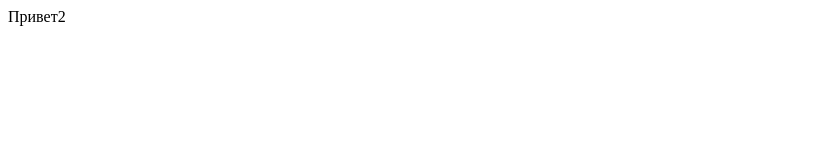
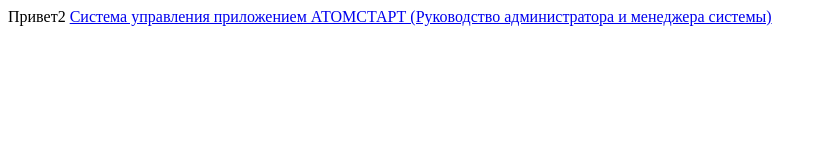
Before and after one commit to birdvoron/test, a plain HTML site: page index.html in a window 1280 px wide. Shown: the whole page, without its empty margins (0-826 px from the left). Drawn offline with Linux system fonts and the light colour scheme.

Commit message:
Update index.html

```diff
--- a/index.html
+++ b/index.html
@@ -2,5 +2,10 @@
   <head>
   <meta name="msvalidate.01" content="4DBB115C77DE2681C6FB98B78AFD76A5" />
   </head>
-  <body>Привет2</body>
+  <body>Привет2
+
+    <a href="https://drive.google.com/file/d/1t17ZKNv_HePX1R1mmxpHlHqJN1sVaBiw/view">Система управления
+приложением АТОМСТАРТ
+(Руководство администратора и менеджера системы)</a>
+  </body>
   </html>
```
